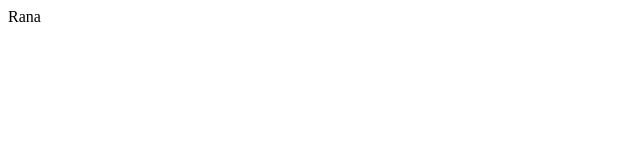
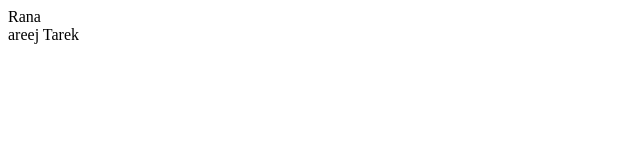
Before and after one commit to Rana-Tare/day1, a plain HTML site: page index.html in a window 1280 px wide. Shown: the full height of the page, 0-640 px from the left. Drawn offline with Linux system fonts and the light colour scheme.

Commit message:
update name

```diff
--- a/index.html
+++ b/index.html
@@ -7,5 +7,6 @@
 </head>
 <body>
     <div> Rana </div>
+    <div> areej Tarek </div>
 </body>
 </html>
```
